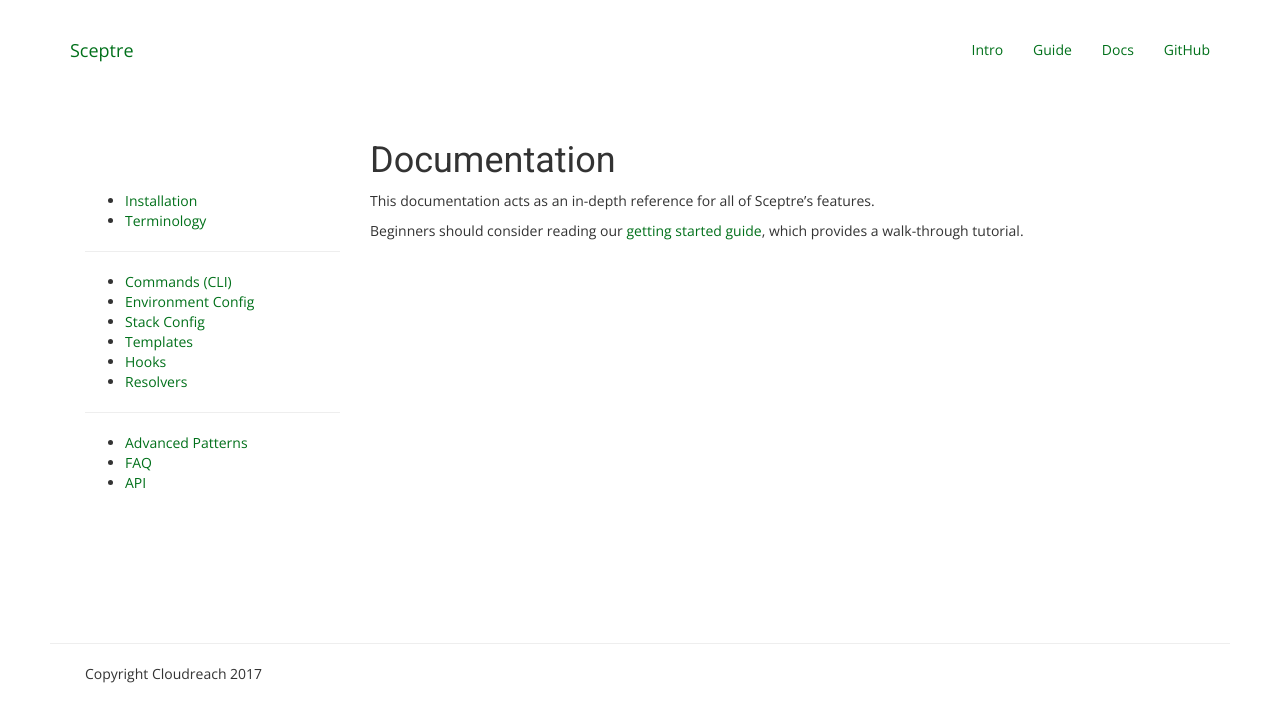
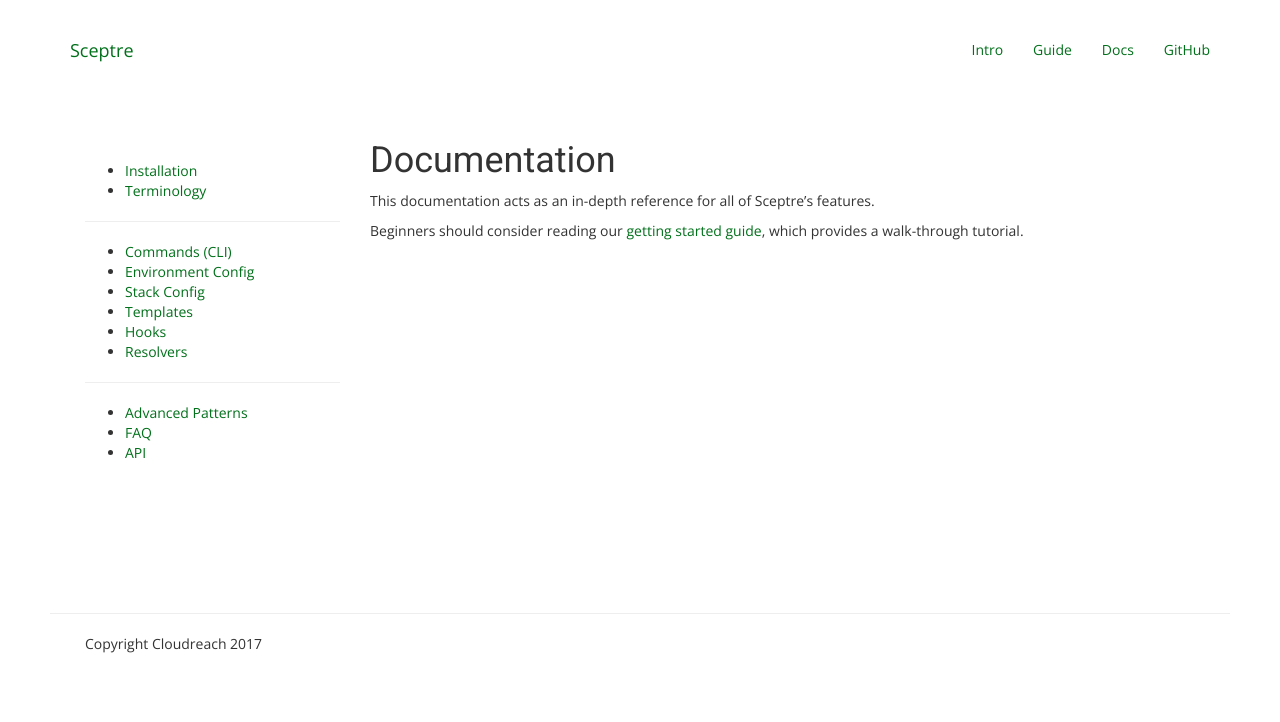
Before and after one commit to Sceptre/sceptre, a Jekyll site: the page built from website/docs/index.md, in a window 1280 px wide. Shown: the top 722 px of the page. Built offline with Jekyll 4.4.1, drawn with Linux system fonts in a browser that asks for light colours; some web fonts are replaced; our own code applies the rules of GitHub Pages for plain Markdown files.

Commit message:
Fix docs navigation margin

```diff
--- a/website/assets/css/sceptre.css
+++ b/website/assets/css/sceptre.css
@@ -30,7 +30,7 @@ body {
 /* Include padding when screens are larger than bootstrap 'sm' */
 @media (min-width: 768px) {
     .spt-docs-nav {
-        padding-top: 70px;
+        padding-top: 40px;
     }
 }
 
```
